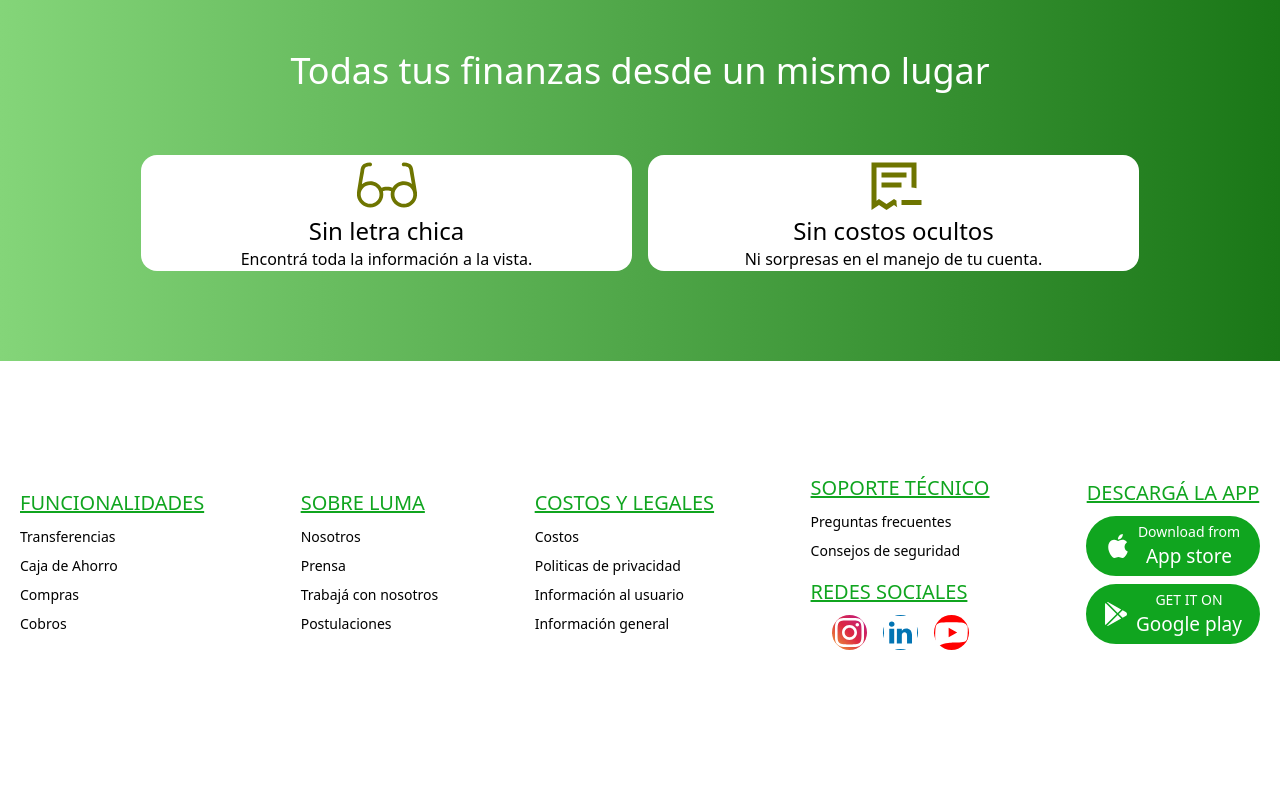
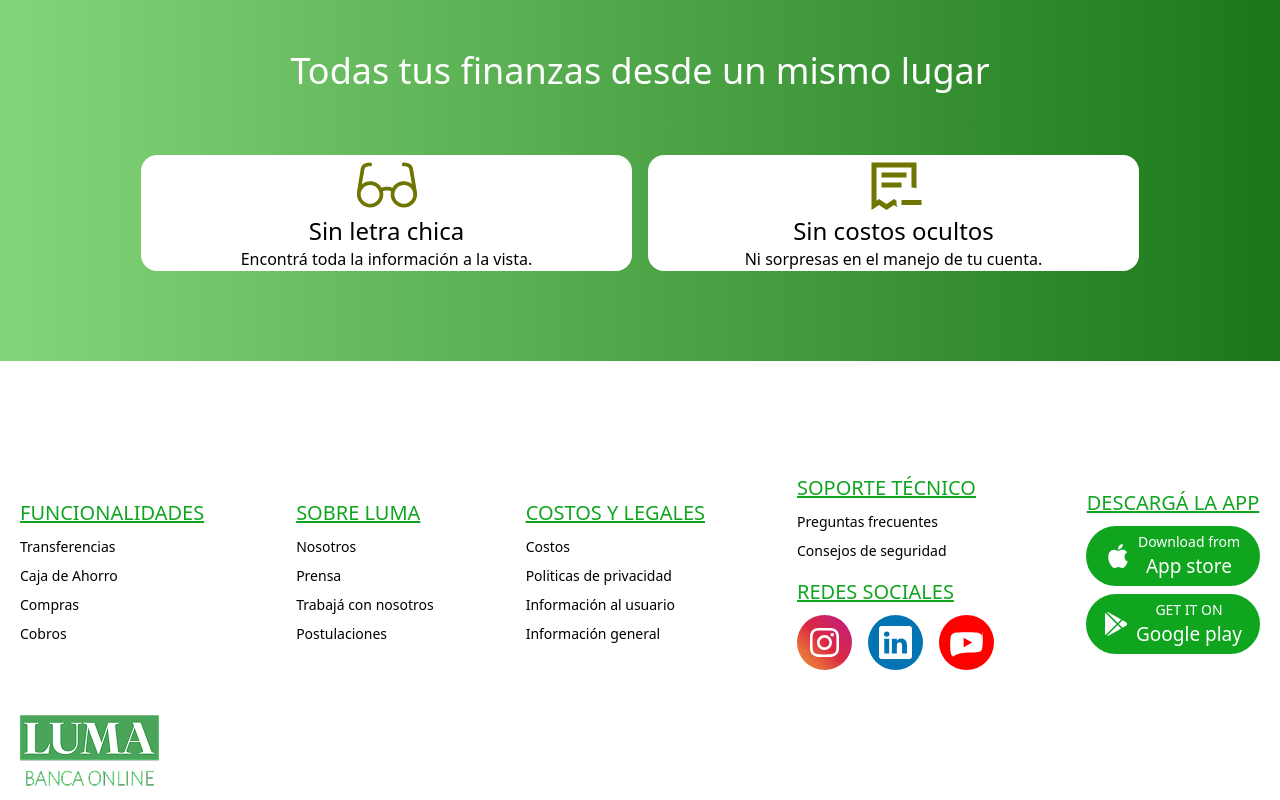
Before and after one commit to banrostin1312/equipo-c24-25-m-webapp-forking, a Next.js app in the folder frontend/: page / in a window 1280 px wide. Shown: the part 1907-2707 px from the top of the page. Before the commit the page ends 2585 px from the top, so only its background shows below. Built offline with nearby package versions, Linux system fonts and the light colour scheme.

Commit message:
footer update redes sociales

```diff
--- a/frontend/src/app/components/Footer/Footer.tsx
+++ b/frontend/src/app/components/Footer/Footer.tsx
@@ -1,10 +1,11 @@
-
+import { ImgProps } from "next/dist/shared/lib/get-img-props"
 
 
 const Footer: React.FC = () => {
 
     return (
-        <div className="grid justify-between items-center grid-cols-2 gap-5 md:flex-row md:flex mb-7    ">
+        <div>
+            <div className="grid justify-between items-center grid-cols-2 gap-5 md:flex-row md:flex mb-7">
 
                 <ul className="space-y-2 flex justify-start text-center md:text-left flex-col mx-5">
                     <li><h4 className="text-buttons-hover underline  decoration-buttons-hover text-[20px] text-center md:text-left">FUNCIONALIDADES</h4></li>
@@ -41,9 +42,9 @@ const Footer: React.FC = () => {
                     <ul className="space-y-2 flex justify-start text-center md:text-left flex-col mx-5">
                         <li><h4 className="text-buttons-hover underline  decoration-buttons-hover text-[20px] text-center md:text-left md:whitespace-nowrap">REDES SOCIALES </h4></li>
                         <div className="flex flex-row md:justify-center items-center justify-center space-x-4 ">
-                        <div className="bg-instagram-gradient rounded-full cursor-pointer hover:scale-110"><img src="/insta-icon.svg" alt="instagram-icon" className="w-[35px] h-[35px]" /></div>
-                        <div className="bg-linkedin-bg rounded-full cursor-pointer hover:scale-110"><img src="/linkedin-icon.svg" alt="linkedin-icon" className="w-[35px] h-[35px]" /></div>
-                        <div className="bg-youtube-bg rounded-full cursor-pointer hover:scale-110"><img src="/youtube-icon.svg" alt="youtube-icon" className="w-[35px] h-[35px]" /></div>
+                            <div className="bg-instagram-gradient rounded-full cursor-pointer hover:scale-110 md:w-[55px] md:h-[55px] w-[50px] h-[45px] flex justify-center items-center"><img src="/insta-icon.svg" alt="instagram-icon" className="w-[35px] h-[35px]" /></div>
+                            <div className="bg-linkedin-bg rounded-full cursor-pointer hover:scale-110 md:w-[55px] md:h-[55px] w-[50px] h-[45px] flex justify-center items-center"><img src="/linkedin-icon.svg" alt="linkedin-icon" className="w-[35px] h-[35px]" /></div>
+                            <div className="bg-youtube-bg rounded-full cursor-pointer hover:scale-110 md:w-[55px] md:h-[55px] w-[50px] h-[45px] flex justify-center items-center"><img src="/youtube-icon.svg" alt="youtube-icon" className="w-[35px] h-[35px]" /></div>
                         </div>
 
 
@@ -96,6 +97,8 @@ const Footer: React.FC = () => {
 
                 </ul>
             </div>
+            <div className="flex justify-center items-center md:flex md:justify-start"> <a href="/"><img src="/LOGO.png" alt="" className="w-[178px] h-[102px]"/></a></div>
+        </div>
     )
 }
 
--- a/frontend/src/app/page.tsx
+++ b/frontend/src/app/page.tsx
@@ -7,7 +7,7 @@ import Separacionseccion2 from "./components/Separacionseccion2/Separacionseccio
 export default function Home() {
   return (
    <div>
-
+  <title>Home</title>
     <Swipercarousel/>
     <Middleinfo/>
     <Separacionseccion/>
```
Lines whose indentation alone changed are shown as unchanged.
